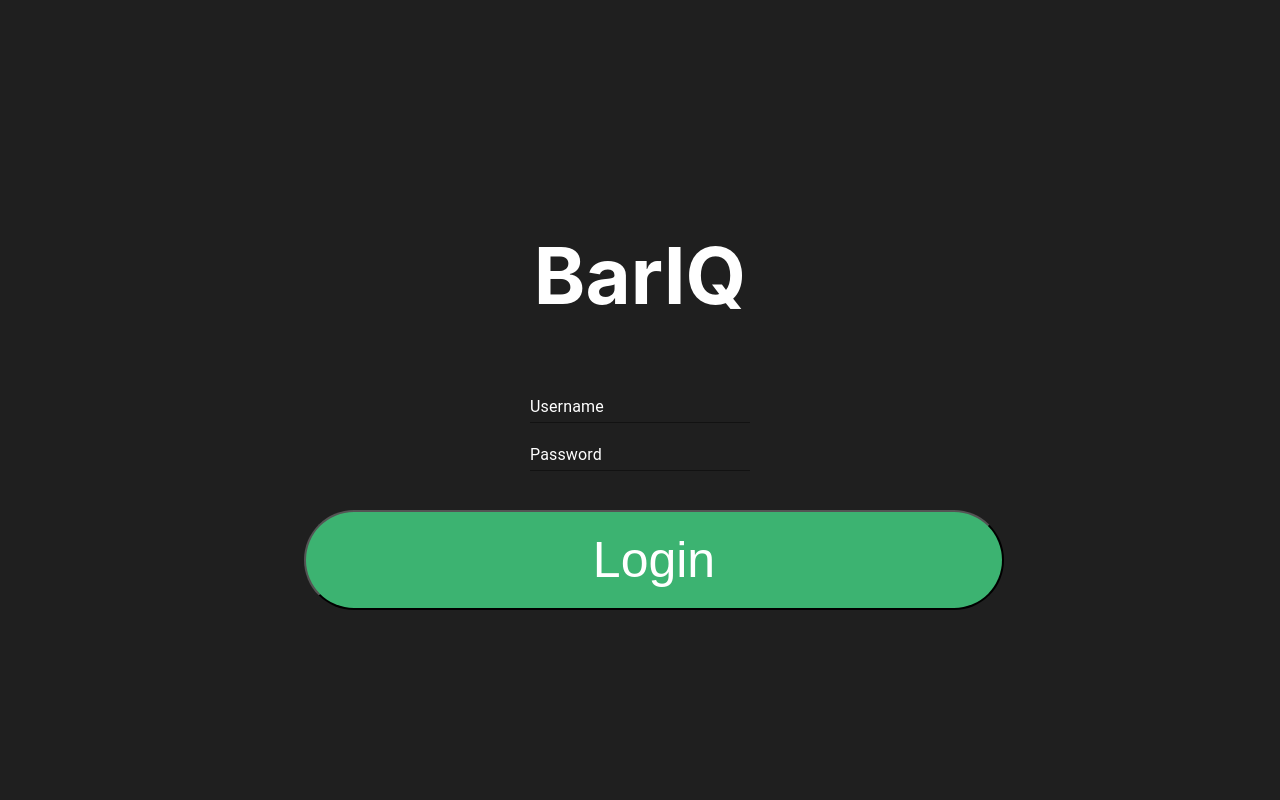
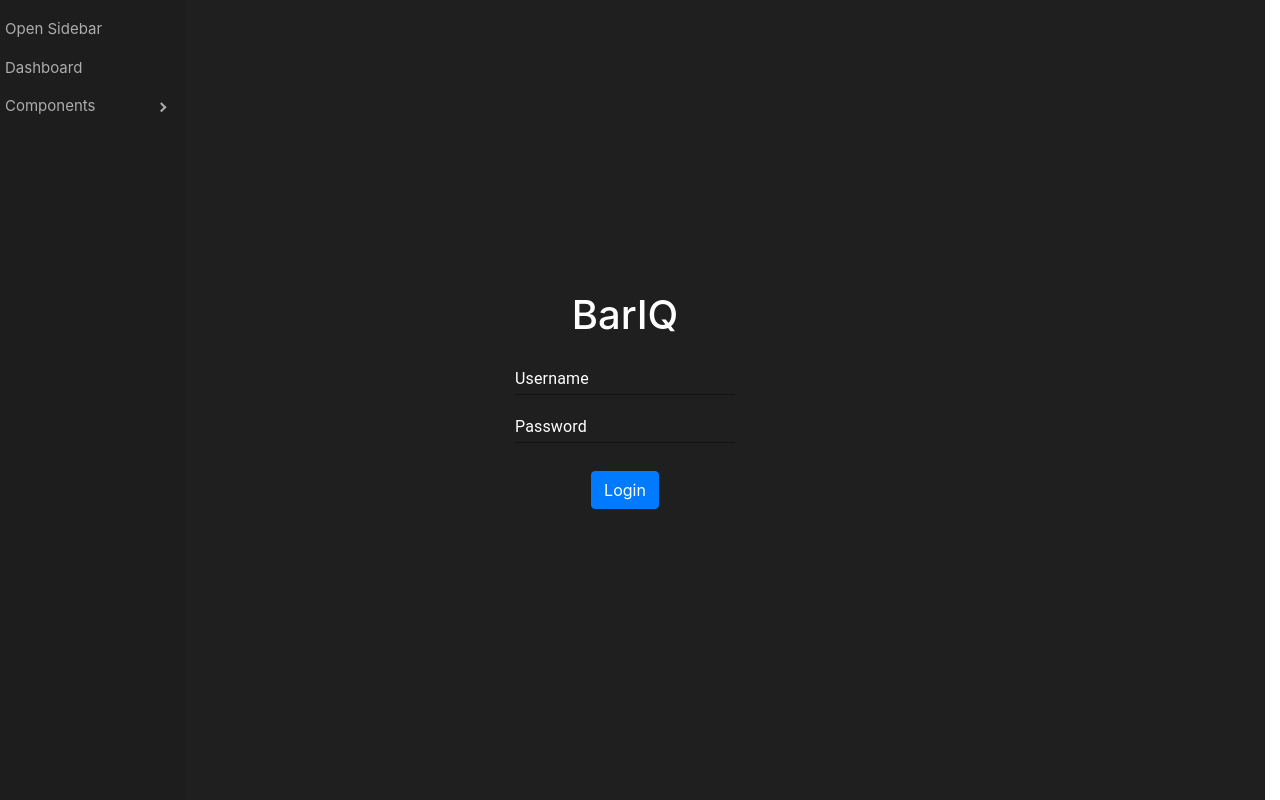
Before and after one commit to DJ-TAVR/bar-app, a React (Create React App) app in the folder front-end/: page /login in a window 1280 px wide. Built offline with nearby package versions, Linux system fonts and the light colour scheme.

Commit message:
ui changes

```diff
--- a/front-end/package.json
+++ b/front-end/package.json
@@ -8,14 +8,17 @@
     "@testing-library/jest-dom": "^5.11.5",
     "@testing-library/react": "^11.1.1",
     "@testing-library/user-event": "^12.2.0",
+    "bootstrap": "^4.6.0",
     "react": "^17.0.1",
+    "react-bootstrap": "^1.5.1",
     "react-bootstrap-table-next": "^4.0.3",
     "react-bootstrap-validation": "^0.1.11",
     "react-dom": "^17.0.1",
     "react-flexy-table": "^1.3.6",
+    "react-pro-sidebar": "^0.6.0",
     "react-router-dom": "^5.2.0",
     "react-scripts": "4.0.0",
-    "reactstrap": "^8.7.1",
+    "reactstrap": "^8.9.0",
     "web-vitals": "^0.2.4"
   },
   "scripts": {
--- a/front-end/src/App.css
+++ b/front-end/src/App.css
@@ -1,5 +1,10 @@
 .App {
   text-align: center;
+  display: inline-flex;
+}
+
+.row {
+  display: inline-flex;
 }
 
 .App-logo {
@@ -15,6 +20,15 @@
 
 .white {
   color: white;
+}
+
+.stay {
+  position: absolute;
+}
+
+.sidebarSize {
+  height: 100vh !important;
+  position: absolute;
 }
 
 .spaceTop {
@@ -37,6 +51,7 @@
   justify-content: center;
   font-size: calc(10px + 2vmin);
   color: white;
+  width: 100vw;
 }
 
 .HelpButton {
@@ -74,7 +89,6 @@
   flex-direction: column;
   align-items: center;
   border: 1px solid black;
-
 }
 
 .Drinks {
@@ -84,7 +98,6 @@
   flex-direction: column;
   align-items: center;
   border: 1px solid black;
-
 }
 
 .filterButton {
@@ -101,7 +114,6 @@
 
 .Table_Text {
   color: white;
-
 }
 .Pouring_Targets {
   color: white;
@@ -112,15 +124,15 @@
   font-size: 25px;
 }
 
-
-.Table-header, td, th {
+.Table-header,
+td,
+th {
   width: 80%;
   border: 1px solid black;
   align-items: center;
   table-layout: fixed;
   color: black;
   background-color: mediumseagreen;
-
 }
 
 .Table-header {
@@ -129,7 +141,6 @@
   border-radius: 6px;
   -moz-border-radius: 6px;
 }
-
 
 .App-link {
   color: #61dafb;
--- a/front-end/src/Pages/Home.js
+++ b/front-end/src/Pages/Home.js
@@ -3,10 +3,29 @@ import ReactDOM from 'react-dom';
 import React, {useState, useEffect} from "react";
 import { Button } from 'reactstrap';
 import { Link } from 'react-router-dom'
+import { ProSidebar, Menu, MenuItem, SubMenu } from
+'react-pro-sidebar';
+import 'react-pro-sidebar/dist/css/styles.css';
+import hamburger from "../hamburger.png";
+
 export default function Home(props) {
+
+    const [openBar, setOpenBar] = useState(true);
+
+    let sideBarOpen = true;
     return(
         <div className="App">
-        <header className="App-header">
+        <ProSidebar className = "sidebarSize" width = "200px" collapsed = {openBar}>
+            <Menu iconShape = "square">
+                <MenuItem icon = {hamburger}  onClick = {toggleSidebar}>Open Sidebar</MenuItem>
+                <MenuItem>Dashboard</MenuItem>
+                <SubMenu title = "Components">
+                <MenuItem>Component 1</MenuItem>
+                <MenuItem>Component 2</MenuItem>
+                </SubMenu>
+            </Menu>
+        </ProSidebar>
+        <div class = "stay">
         <h1> BarIQ </h1>
             <Link to = "/register">
                 <Button onClick = {adminReg} className = "button managerButton">Register as Bar Manager</Button>
@@ -17,9 +36,17 @@ export default function Home(props) {
             <Link to = "/login">
                 <Button className = "button loginButton"> Log In </Button>
             </Link>
-        </header>
+        </div>
       </div>
     )
+
+    function toggleSidebar(){
+        if(openBar){
+            setOpenBar(false);
+        }else{
+            setOpenBar(true);
+        }
+    }
 
     function adminReg(){
         props.handleUserType("admin")
--- a/front-end/src/Pages/Login.js
+++ b/front-end/src/Pages/Login.js
@@ -5,6 +5,9 @@ import {TextField} from '@material-ui/core';
 import { makeStyles } from '@material-ui/core/styles';
 import { Button } from 'reactstrap';
 import { Link } from 'react-router-dom'
+import { ProSidebar, Menu, MenuItem, SubMenu } from
+'react-pro-sidebar';
+import 'react-pro-sidebar/dist/css/styles.css';
 
 const useStyles = makeStyles({
     root: {
@@ -17,9 +20,22 @@ const useStyles = makeStyles({
 
 export default function Login(props){
 
+    const [openBar, setOpenBar] = React.useState(false)
+
     const classes = useStyles();
     return(
-        <div class="App-header">
+        <div class = "row">
+            <ProSidebar className = "sidebarSize" width = "200px" collapsed = {openBar}>
+                <Menu iconShape = "square">
+                    <MenuItem onClick = {toggleSidebar}>Open Sidebar</MenuItem>
+                    <MenuItem>Dashboard</MenuItem>
+                    <SubMenu title = "Components">
+                    <MenuItem>Component 1</MenuItem>
+                    <MenuItem>Component 2</MenuItem>
+                    </SubMenu>
+                </Menu>
+            </ProSidebar>
+                <div class="App-header stay">
                     <h1> BarIQ </h1>
                     <TextField className = {classes.root}
                         InputLabelProps = {{
@@ -41,9 +57,19 @@ export default function Login(props){
                         label="Password" />
                 <div class = "spaceTop">
                     <Link to = "/admin">
-                <Button className = "button bartenderButton">Login</Button>
+                            <Button color = "primary">Login</Button>{' '}
                     </Link>
                 </div>
             </div>
+        </div>
+
     )
+
+    function toggleSidebar(){
+        if(openBar){
+            setOpenBar(false);
+        }else{
+            setOpenBar(true);
         }
+    }
+}
--- a/front-end/src/index.js
+++ b/front-end/src/index.js
@@ -3,6 +3,7 @@ import ReactDOM from 'react-dom';
 import './index.css';
 import App from './App';
 import reportWebVitals from './reportWebVitals';
+import 'bootstrap/dist/css/bootstrap.min.css';
 
 ReactDOM.render(
   <React.StrictMode>
```
Also changed, not shown: front-end/src/hamburger.png (added), 1 other file (tests, documents, lock files or other folders). Lines whose indentation alone changed are shown as unchanged.
